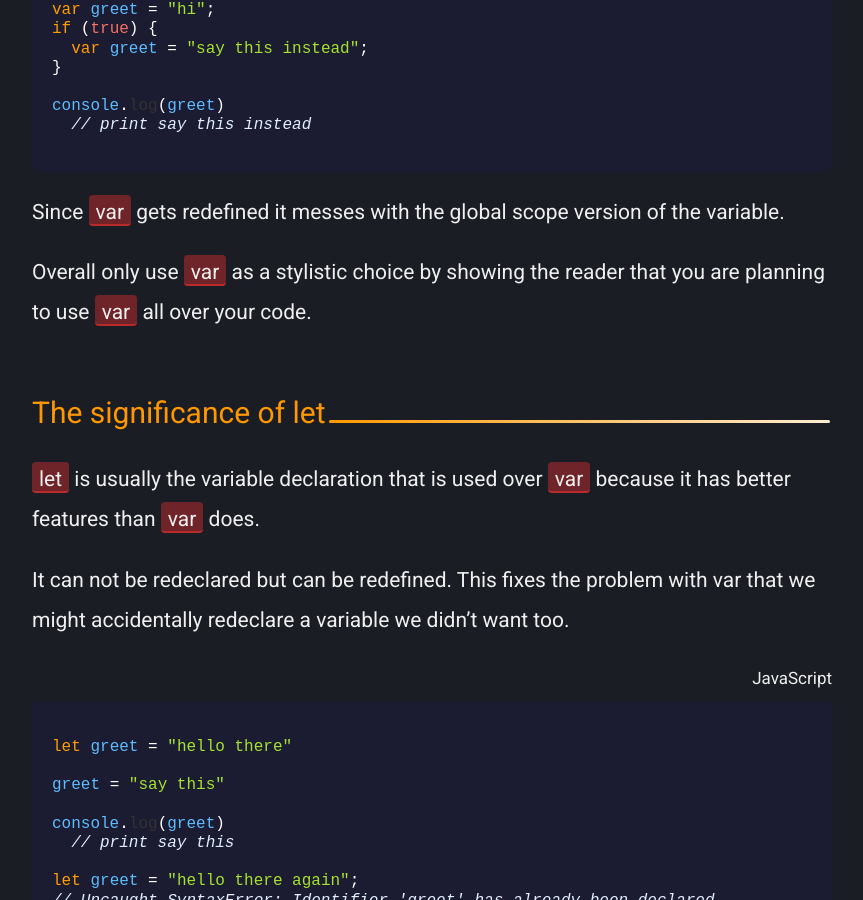
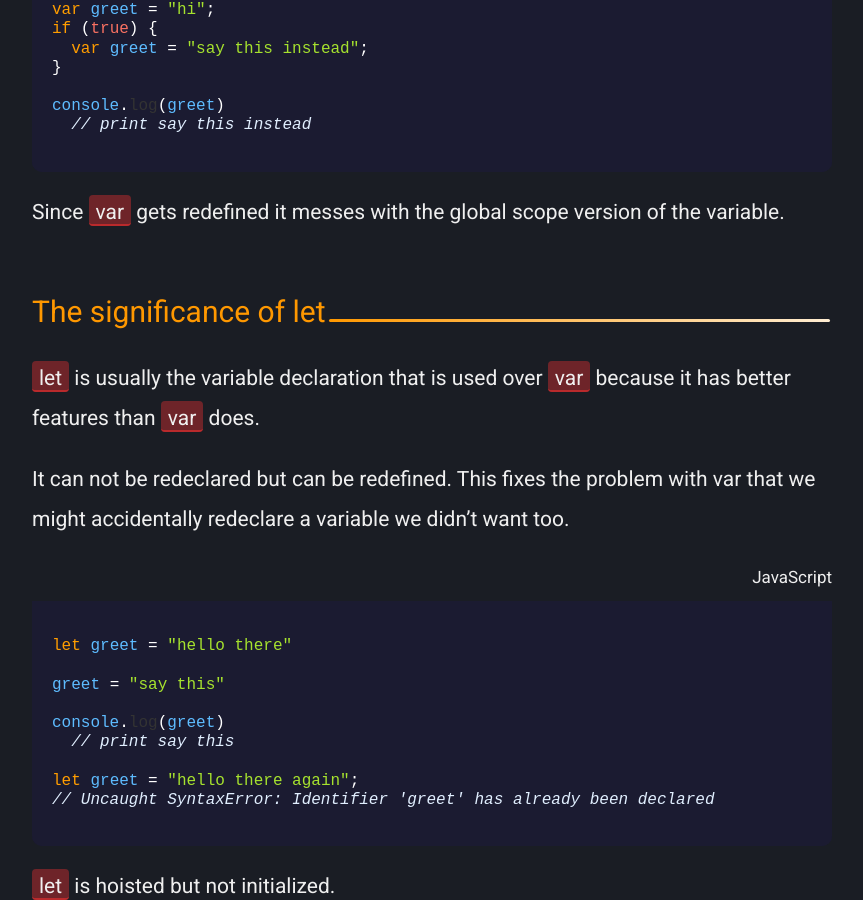
Before and after one commit to codinglead/codinglead.github.io, a Jekyll site: the page built from _posts/2018-10-15-the-difference-between-var-let-and-const.md, in a window 1280 px wide and 900 px high, scrolled down 4414 px. Shown: the whole window, without its empty margins (208-1071 px from the left). Built offline with Jekyll 4.4.1, drawn with Linux system fonts in a browser that asks for light colours; comment, search, counter and statistics services are not loaded.

Commit message:
update wording

```diff
--- a/_posts/2018-10-15-the-difference-between-var-let-and-const.md
+++ b/_posts/2018-10-15-the-difference-between-var-let-and-const.md
@@ -179,8 +180,6 @@ console.log(greet)
 
 Since <span class="highlight__code">var</span> gets redefined it messes with the global scope version of the variable.
 
-Overall only use <span class="highlight__code">var</span> as a stylistic choice by showing the reader that you are planning to use <span class="highlight__code">var</span> all over your code.
-
 ## The significance of let
 
 <span class="highlight__code">let</span> is usually the variable declaration that is used over <span class="highlight__code">var</span> because it has better features than <span class="highlight__code">var</span> does.
```
Also changed, not shown: other parts of _posts/2018-10-15-the-difference-between-var-let-and-const.md (+1 -2 lines), _posts/2018-11-12-diferente-de-var-let-and-const.md (+1 -4 lines).
